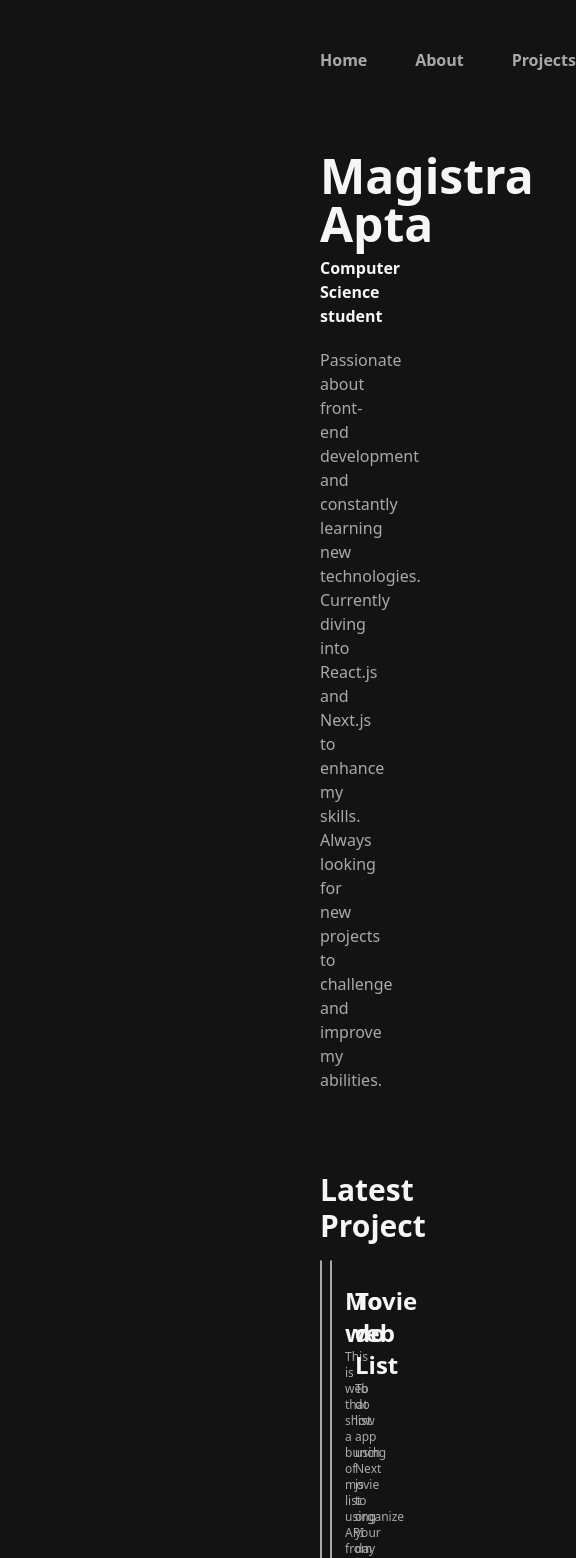
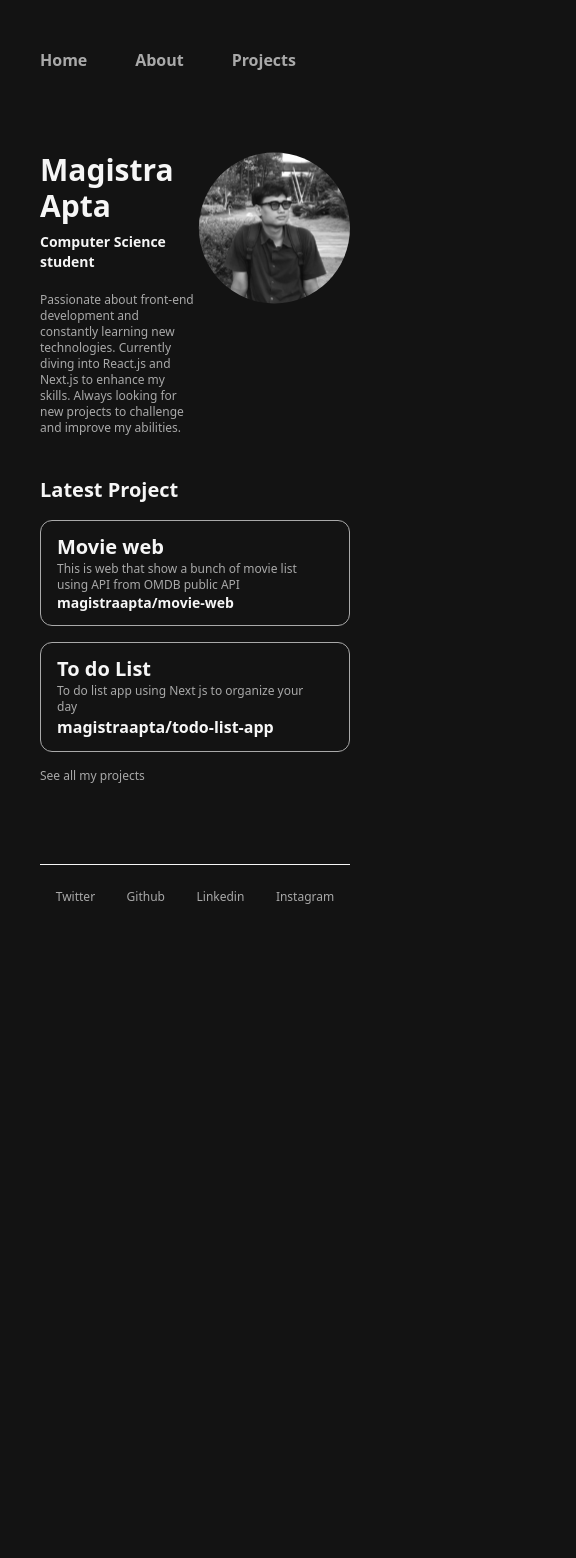
Before and after one commit to magistraapta/web-portofolio, a Next.js app: page / in a window 390 px wide. Shown: the top 1558 px of the page, 576 px wide, since content can reach past the window. After the commit the page ends 953 px from the top, so only its background shows below. Built offline with nearby package versions, Linux system fonts and the light colour scheme.

Commit message:
add responsive in main page

```diff
--- a/app/Footer.jsx
+++ b/app/Footer.jsx
@@ -5,22 +5,21 @@
   return (
     <div className='mt-20'>
         <hr className='bg-grey' />
-        <div className='flex justify-between w-4/12 mt-12'>
-            <div>
-                <ul className='text-grey'>
-                    <li>Home</li>
-                    <li className='my-4'><Link href="/about">About</Link></li>
-                    <li>Projects</li>
-                </ul>
-            </div>
-            <div>
-                <ul className='text-grey'>
-                    <li><Link href="https://twitter.com/hidupkeraz">Twitter</Link></li>
-                    <li className='my-4'><Link href="https://github.com/magistraapta">Github</Link></li>
-                    <li className='my-4'><Link href="https://www.linkedin.com/in/muhammad-magistra-apta-paramarta-1555a2219/">Linkedin</Link></li>
-                    <li><Link href="https://www.instagram.com/magistraapp/">Instagram</Link></li>
-                </ul>
-            </div>
+        <div className=' mt-12 max-sm:mt-6 '>
+            <ul className='text-grey flex justify-around max-sm:text-xs'>
+                <li className='hover:text-white '>
+                    <Link href="https://twitter.com/hidupkeraz">Twitter</Link>
+                </li>
+                <li className='hover:text-white '>
+                    <Link href="https://github.com/magistraapta">Github</Link>
+                </li>
+                <li className='hover:text-white '>
+                    <Link href="https://www.linkedin.com/in/muhammad-magistra-apta-paramarta-1555a2219/">Linkedin</Link>
+                </li>
+                <li className='hover:text-white '>
+                    <Link href="https://www.instagram.com/magistraapp/">Instagram</Link>
+                </li>
+            </ul>
         </div>
     </div>
   )
--- a/app/Profile.jsx
+++ b/app/Profile.jsx
@@ -3,20 +3,27 @@
 import Image from 'next/image'
 export default function Profile() {
   return (
-    <div className='mt-20 flex'>
-        <div className='w-8/12 mr-16'>
+    <div className='mt-20 flex  justify-between'>
+        <div className='w-8/12'>
             <div className='text-white'>
-                <h1 className=' text-5xl font-bold'>Magistra Apta</h1>
-                <p className='mt-2 text-white font-semibold'>Computer Science student</p>
+                <h1 className=' text-5xl max-sm:text-3xl font-bold'>Magistra Apta</h1>
+                <p className='mt-2 text-white max-sm:text-sm font-semibold'>Computer Science student</p>
             </div>
-            <p className='text-grey mt-5'>Passionate about front-end development and constantly learning new technologies. Currently diving into React.js and Next.js to enhance my skills. Always looking for new projects to challenge and improve my abilities.</p>
+            <div className=' mt-5 max-sm:w-full ' >
+              <p className='text-grey max-sm:text-xs'>
+                Passionate about front-end development and constantly learning new technologies.
+                Currently diving into React.js and Next.js to enhance my skills. Always looking for new projects to challenge and improve my abilities.
+              </p>
+            </div>
+
         </div>
-        <div className='w-4/12'>
+        <div className=' '>
             <Image
             src={'/static/images/Frame 15.svg'}
             alt=' profile pict'
-            width={172}
-            height={172}
+            width={200}
+            height={200}
+            className="grayscale"
             />
         </div>
     </div>
--- a/app/Projects.jsx
+++ b/app/Projects.jsx
@@ -2,25 +2,25 @@
 import Link from 'next/link'
 export default function Projects() {
   return (
-    <div className='mt-20'>
-        <h1 className='text-3xl font-bold'>Latest Project</h1>
-        <div className='flex mt-4 '>
-            <div className='border border-grey w-6/12 rounded-xl mr-2'>
-                <div className='ml-6 my-6 mr-6' >
-                    <h3 className='font-bold text-2xl'>Movie web</h3>
+    <div className='mt-20 max-sm:mt-10 '>
+        <h1 className='text-3xl font-bold max-sm:text-xl'>Latest Project</h1>
+        <div className='lg:flex mt-4 justify-evenly '>
+            <div className='border border-grey w-5/12 max-lg:w-full rounded-xl'>
+                <div className='ml-6 my-6 mr-6 max-sm:ml-4 max-sm:my-3' >
+                    <h3 className='font-bold text-2xl max-sm:text-xl'>Movie web</h3>
                     <p className='text-grey text-xs'>This is web that show a bunch of movie list using API from OMDB public API</p>
-                    <h2 className='font-semibold hover:underline'><Link href="https://github.com/magistraapta/movie-web">magistraapta/movie-web</Link></h2>
+                    <h2 className='font-semibold hover:underline max-sm:text-sm'><Link href="https://github.com/magistraapta/movie-web">magistraapta/movie-web</Link></h2>
                 </div>
             </div>
-            <div className='border border-grey w-6/12 rounded-xl'>
-                <div className='ml-6 my-6'>
-                    <h3 className='font-bold text-2xl'>To do List</h3>
+            <div className='border border-grey w-5/12 rounded-xl max-lg:w-full max-lg:mt-4'>
+                <div className='ml-6 my-6 mr-6 max-sm:ml-4 max-sm:my-3'>
+                    <h3 className='font-bold text-2xl max-sm:text-xl'>To do List</h3>
                     <p className='text-grey text-xs'>To do list app using Next js to organize your day</p>
                     <h2 className='font-semibold'>magistraapta/todo-list-app</h2>
                 </div>
             </div>
         </div>
-        <div className='mt-4 w-3/12'>
+        <div className='mt-4 w-full max-sm:text-xs' >
             <p className='text-grey  hover:underline'><Link href="/projects">See all my projects</Link></p>
         </div>
     </div>
--- a/app/about/page.tsx
+++ b/app/about/page.jsx
@@ -1,6 +1,6 @@
 import React from 'react'
 import Navbar from '../navbar'
-
+import  Footer from '../Footer'
 export default function page() {
   return (
     <div className='mx-80 my-12 max-lg:mx-60 max-md:mx-40 max-sm:mx-10'>
@@ -28,6 +28,7 @@
           </p>
         </div>
       </div>
+      <Footer/>
     </div>
   )
 }
--- a/app/page.jsx
+++ b/app/page.jsx
@@ -6,7 +6,7 @@
 import Footer from '../app/Footer'
 export default function Page() {
   return (
-    <div className='my-12 mx-80 '>
+    <div className='mx-80 my-12 max-lg:mx-40 max-md:mx-20 max-sm:mx-10 '>
         <Navbar />
         <Profile/>
         <Projects/>
--- a/tsconfig.json
+++ b/tsconfig.json
@@ -29,7 +29,7 @@
     "**/*.ts",
     "**/*.tsx",
     ".next/types/**/*.ts"
-  ],
+, "app/about/page.jsx", "app/about/page.jsx"  ],
   "exclude": [
     "node_modules"
   ]
```
